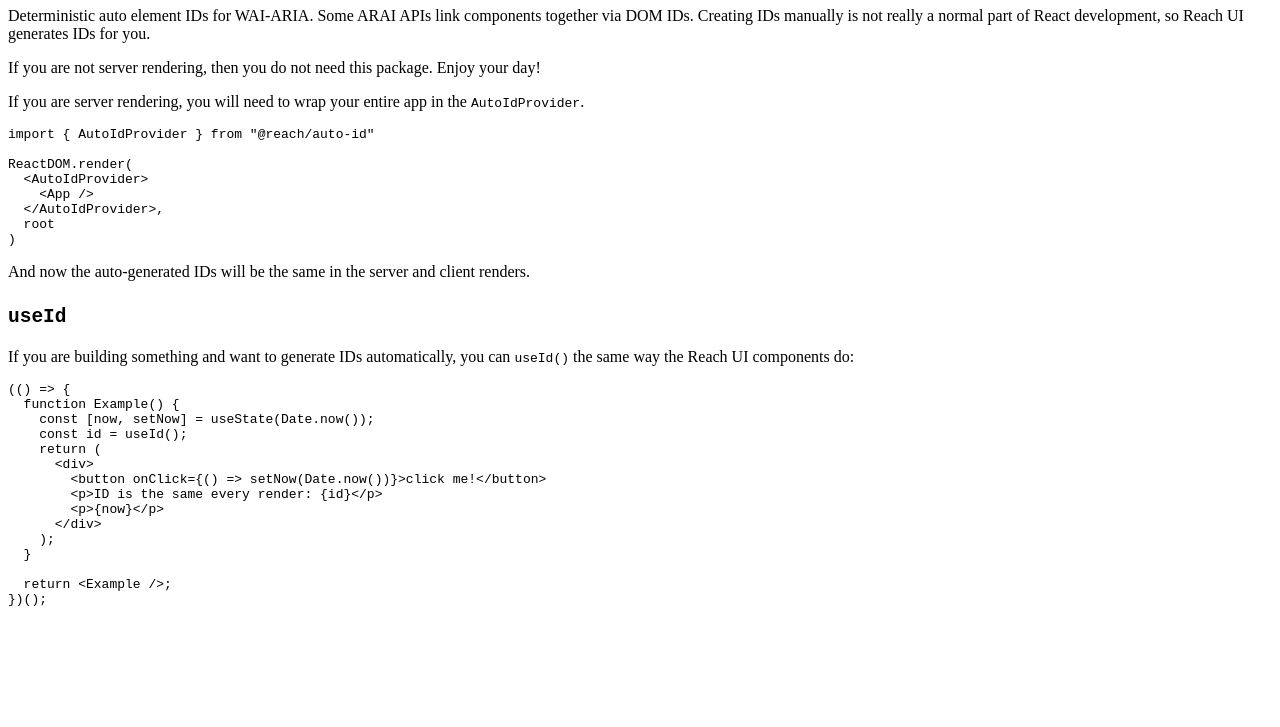
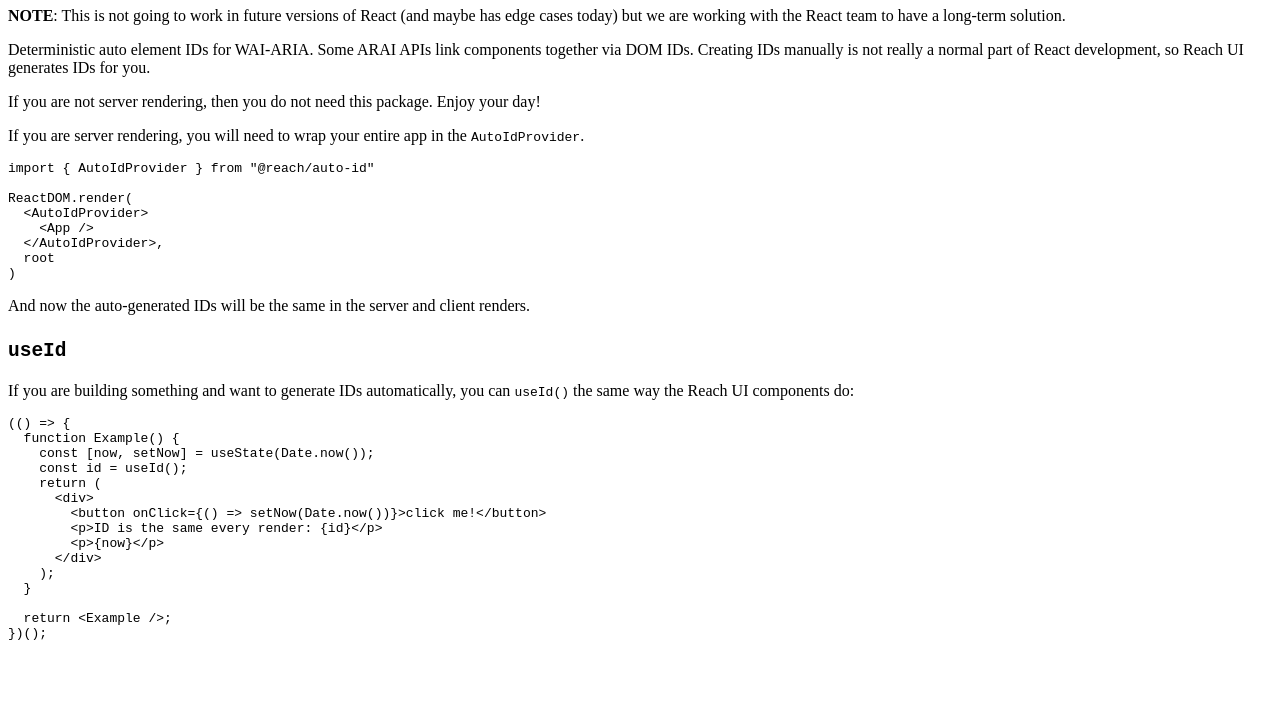
Before and after one commit to whimsy-cat/react-ui, a Gatsby site in the folder www/: page /auto-id in a window 1280 px wide. Shown: the part 73-800 px from the top of the page. Built offline with nearby package versions, Linux system fonts and the light colour scheme; Gatsby itself is replaced by a stand-in of ours; code samples lack their colours.

Commit message:
added note

```diff
--- a/www/src/pages/auto-id.mdx
+++ b/www/src/pages/auto-id.mdx
@@ -11,6 +11,8 @@ import Helmet from "react-helmet"
 />
 
 # @reach/auto-id
+
+**NOTE**: This is not going to work in future versions of React (and maybe has edge cases today) but we are working with the React team to have a long-term solution.
 
 Deterministic auto element IDs for WAI-ARIA. Some ARAI APIs link components together via DOM IDs. Creating IDs manually is not really a normal part of React development, so Reach UI generates IDs for you.
 
```
